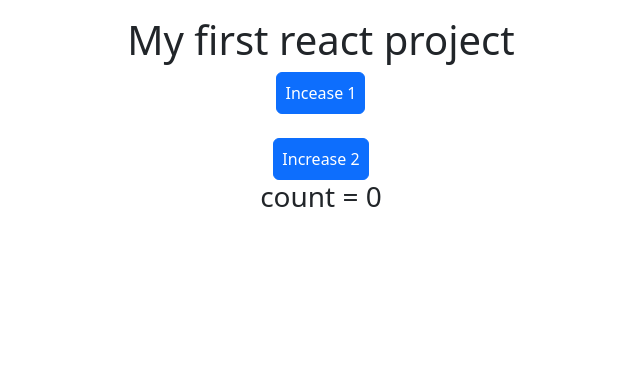
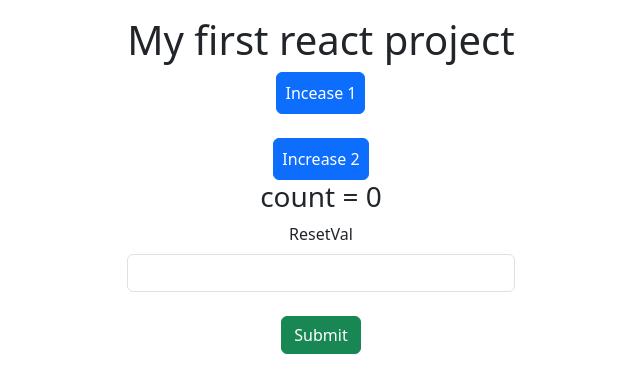
Before and after one commit to rahmanizum/React-journey--Broto, a React (Create React App) app: page / in a window 1280 px wide. Shown: the top 392 px of the page, without its empty margins (319-959 px from the left). Built offline with nearby package versions, Linux system fonts and the light colour scheme.

Commit message:
passing usestate to another component and manipulating over there

```diff
--- a/src/App.js
+++ b/src/App.js
@@ -1,6 +1,7 @@
 import { useState } from 'react';
 import Header from './components/Header'
 import ClickButton from './components/Button'
+import Form from './components/Form';
 import 'bootstrap/dist/css/bootstrap.min.css';
 
 function App() {
@@ -18,7 +19,9 @@ function App() {
       <ClickButton onClick={increaseCount1} />
       <br />
       <button onClick={increaseCount2} className=' btn btn-primary p-2'> Increase 2</button>
-      <h3 className='text-center'> count = {count}</h3>
+      <h3 className='text-center' id='count'> count = {count}</h3>
+
+      <Form state={setCount}/>
     </div>
   )
 }
--- /dev/null
+++ b/src/components/Form.js
@@ -0,0 +1,20 @@
+import React from 'react'
+
+function Form({state}) {
+    const resetVal = (e)=>{
+        e.preventDefault();
+        console.log(document.getElementById('reset').value);
+        state(Number(document.getElementById('reset').value))
+    }
+  return (
+    <div>
+      <form >
+        <label className='form-label' htmlFor="reset">ResetVal</label><br />
+        <input className='form-control' type="number" id="reset" name="reset" required/><br />
+        <button onClick={resetVal} className='btn btn-success'>Submit</button>
+      </form>
+    </div>
+  )
+}
+
+export default Form
```
